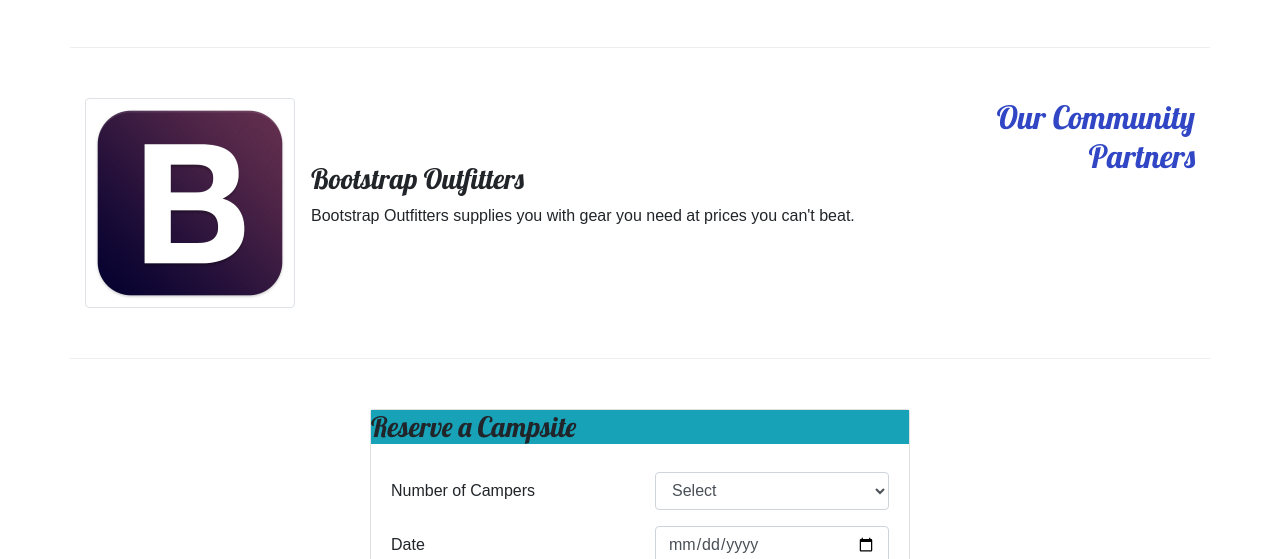
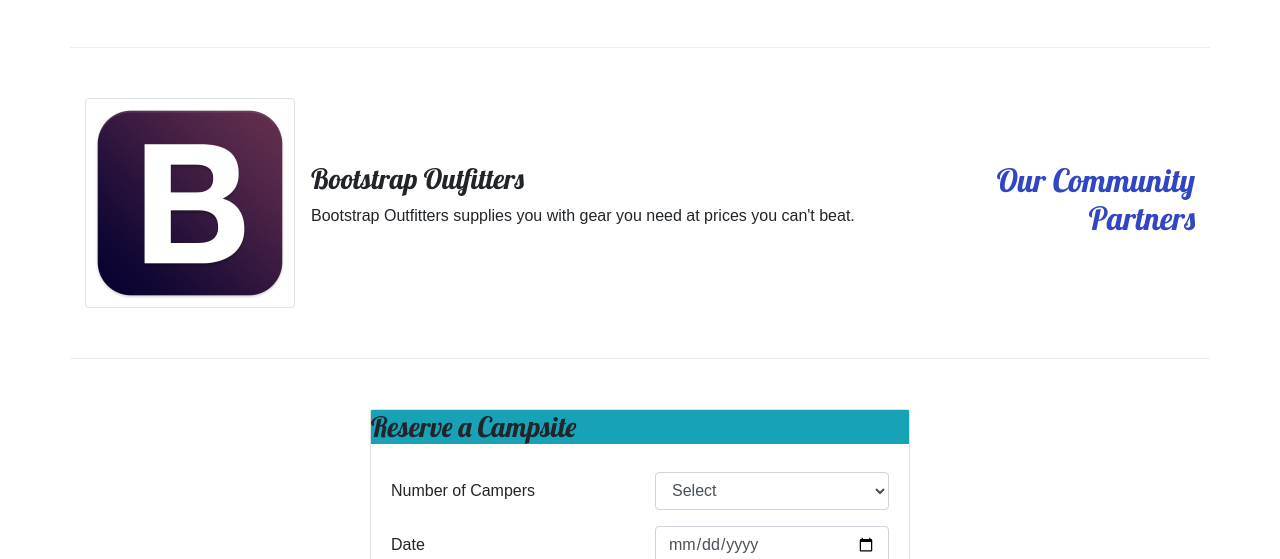
Before and after one commit to danielhemp/NucampSite, a website: page index.html in a window 1280 px wide. Shown: the part 794-1353 px from the top of the page. Drawn offline with nearby package versions, Linux system fonts and the light colour scheme.

Commit message:
"Week 2 Assignment - corrections"

```diff
--- a/index.html
+++ b/index.html
@@ -141,7 +141,7 @@
         </div>
       </div>
 
-      <div class="row row-content">
+      <div class="row row-content align-items-center">
         <div class="col-sm-4 order-sm-last col-md-3">
           <h2 class="text-sm-right align-self-center">
             Our Community Partners
```
